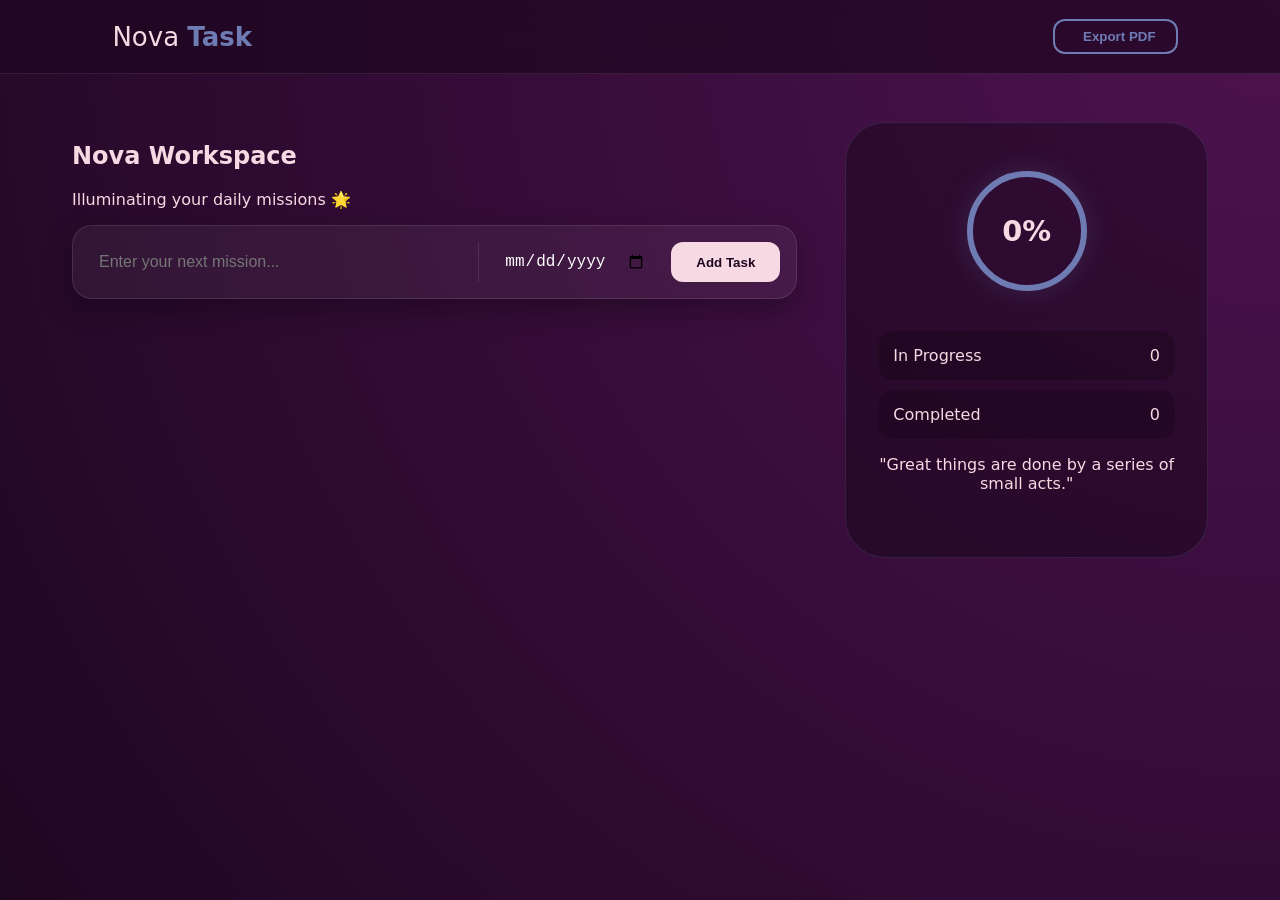
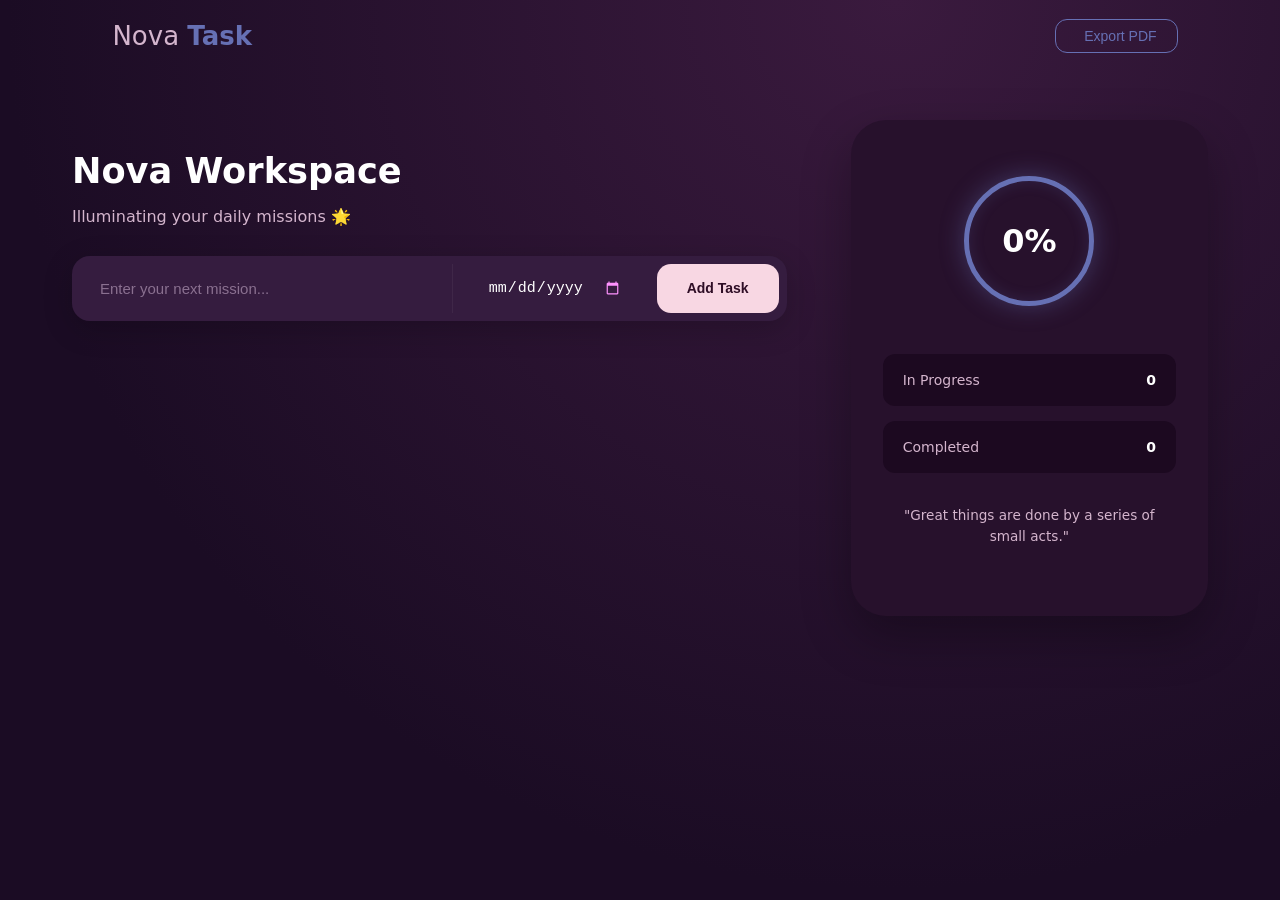

Refactor CSS variables and styles for improved design

--- a/todooo.css
+++ b/todooo.css
@@ -1,17 +1,23 @@
 :root {
-    --nova-pink: #F7D9E3;
-    --nova-blue: #6F7CB3;
-    --nova-purple: #813C85;
-    --nova-deep: #4D1250;
-    --nova-black: #1E0721;
+    --bg-dark: #1b0c24;         
+    --bg-light: #3a1a3e;        
+    --card-bg: #27112c;         
+    --input-card-bg: #351c3f;   
+    --btn-pink: #f8d7e3;        
+    --btn-text: #2f0e26;        
+    --text-white: #ffffff;      
+    --text-muted: #d4b5cd;      
+    --accent-blue: #6670b4;     
+    --box-bg: #1c0920;          
 }
 
 * { box-sizing: border-box; transition: all 0.3s ease; }
 
 body {
     margin: 0;
-    background: radial-gradient(circle at top right, var(--nova-deep), var(--nova-black));
-    color: var(--nova-pink);
+    background: radial-gradient(circle at 70% 0%, var(--bg-light) 0%, var(--bg-dark) 70%);
+    background-attachment: fixed;
+    color: var(--text-white);
     font-family: 'Segoe UI', system-ui, sans-serif;
     min-height: 100vh;
 }
@@ -20,107 +26,191 @@ body {
     display: flex;
     justify-content: space-between;
     padding: 1.2rem 8%;
-    background: rgba(30, 7, 33, 0.7);
-    backdrop-filter: blur(12px);
-    border-bottom: 1px solid rgba(247, 217, 227, 0.1);
+    background: transparent;
     position: sticky;
     top: 0;
     z-index: 100;
 }
 
-.logo { display: flex; align-items: center; gap: 10px; font-size: 26px; }
-.logo b { color: var(--nova-blue); font-weight: 800; }
-.logo-icon { color: var(--nova-pink); filter: drop-shadow(0 0 8px var(--nova-purple)); }
+.logo { display: flex; align-items: center; gap: 10px; font-size: 26px; color: var(--text-muted); }
+.logo b { color: var(--accent-blue); font-weight: 800; }
+.logo-icon { color: var(--text-muted); }
 
 .export-btn {
     background: transparent;
-    border: 2px solid var(--nova-blue);
-    color: var(--nova-blue);
+    border: 1px solid var(--accent-blue);
+    color: var(--accent-blue);
     padding: 8px 20px;
     border-radius: 12px;
     cursor: pointer;
-    font-weight: bold;
+    font-size: 14px;
     display: flex;
     align-items: center;
     gap: 8px;
 }
 
-.export-btn:hover { background: var(--nova-blue); color: white; }
+.export-btn:hover { background: rgba(102, 112, 180, 0.1); transform: translateY(-2px); }
 
 .layout {
     max-width: 1200px;
     margin: 3rem auto;
     display: grid;
     grid-template-columns: 1.6fr 0.8fr;
-    gap: 3rem;
+    gap: 4rem;
     padding: 0 2rem;
 }
 
+.hero h1 {
+    font-size: 2.2rem;
+    margin-bottom: 5px;
+    color: var(--text-white);
+}
+
+.hero p {
+    color: var(--text-muted);
+    font-size: 1rem;
+    margin-bottom: 30px;
+}
+
 .input-card {
-    background: rgba(255, 255, 255, 0.05);
-    padding: 1rem;
-    border-radius: 20px;
+    background: var(--input-card-bg);
+    padding: 0.5rem;
+    border-radius: 18px;
     display: flex;
     gap: 15px;
-    border: 1px solid rgba(255, 255, 255, 0.1);
-    box-shadow: 0 10px 30px rgba(0,0,0,0.3);
+    box-shadow: 0 8px 30px rgba(0,0,0,0.2);
 }
 
-input { background: transparent; border: none; color: white; outline: none; padding: 10px; font-size: 16px; }
-#taskInput { flex: 2; border-right: 1px solid rgba(255,255,255,0.1); }
+input { 
+    background: transparent; 
+    border: none; 
+    color: var(--text-white); 
+    outline: none; 
+    padding: 15px 20px; 
+    font-size: 15px; 
+}
+input::placeholder { color: #8a7090; }
+
+input[type="date"]::-webkit-calendar-picker-indicator { 
+    filter: invert(0.6) sepia(1) hue-rotate(250deg) saturate(3); 
+    cursor: pointer; 
+}
+
+#taskInput { flex: 2; border-right: 1px solid rgba(255,255,255,0.05); }
 
 #addBtn {
-    background: var(--nova-pink);
-    color: var(--nova-black);
+    background: var(--btn-pink);
+    color: var(--btn-text);
     border: none;
-    padding: 0 25px;
-    border-radius: 12px;
+    padding: 0 30px;
+    border-radius: 14px;
     cursor: pointer;
     font-weight: bold;
+    font-size: 14px;
 }
+#addBtn:hover { background: #fff; transform: scale(1.02); }
 
 .task-item {
-    background: rgba(255, 255, 255, 0.03);
-    padding: 1.5rem;
-    border-radius: 20px;
+    background: var(--card-bg);
+    padding: 1.2rem 1.5rem;
+    border-radius: 16px;
     display: flex;
     align-items: center;
     gap: 15px;
     margin-top: 1rem;
-    border-left: 5px solid var(--nova-purple);
+    border: 1px solid rgba(255,255,255,0.02);
+    animation: fadeIn 0.4s ease;
 }
 
+@keyframes fadeIn {
+    from { opacity: 0; transform: translateY(10px); }
+    to { opacity: 1; transform: translateY(0); }
+}
+
+.delete-icon {
+    cursor: pointer;
+    color: #ff5252;
+    width: 20px;
+    transition: 0.2s;
+    opacity: 0.7;
+}
+.delete-icon:hover { opacity: 1; transform: scale(1.1); }
+
 .stats-card {
-    background: rgba(0, 0, 0, 0.3);
-    padding: 3rem 2rem;
-    border-radius: 40px;
+    background: var(--card-bg);
+    padding: 3.5rem 2rem;
+    border-radius: 35px;
     text-align: center;
-    border: 1px solid rgba(111, 124, 179, 0.2);
+    box-shadow: 0 20px 50px rgba(0,0,0,0.3);
 }
 
 .progress-glow {
-    width: 120px;
-    height: 120px;
-    border: 6px solid var(--nova-blue);
+    width: 130px;
+    height: 130px;
+    border: 5px solid var(--accent-blue);
     border-radius: 50%;
     display: flex;
     align-items: center;
     justify-content: center;
-    margin: 0 auto 2.5rem;
-    font-size: 1.8rem;
-    font-weight: 900;
-    box-shadow: 0 0 30px rgba(111, 124, 179, 0.2);
+    margin: 0 auto 3rem;
+    font-size: 2rem;
+    font-weight: bold;
+    color: var(--text-white);
+    box-shadow: 0 0 25px rgba(102, 112, 180, 0.4), inset 0 0 15px rgba(102, 112, 180, 0.2);
 }
 
 .stat-box {
     display: flex;
     justify-content: space-between;
-    padding: 15px;
-    background: rgba(0,0,0,0.2);
-    border-radius: 15px;
-    margin-bottom: 10px;
+    padding: 18px 20px;
+    background: var(--box-bg);
+    border-radius: 12px;
+    margin-bottom: 15px;
+    font-size: 14px;
+    color: var(--text-muted);
 }
 
+.stat-box .val { color: var(--text-white); font-weight: bold; }
+
+.quote {
+    margin-top: 2rem;
+    font-size: 0.85rem;
+    color: var(--text-muted);
+    line-height: 1.5;
+    padding: 0 10px;
+}
+
+input[type="checkbox"] {
+    appearance: none;
+    background-color: transparent;
+    margin: 0;
+    font: inherit;
+    color: currentColor;
+    width: 22px;
+    height: 22px;
+    border: 2px solid var(--accent-blue);
+    border-radius: 6px;
+    display: grid;
+    place-content: center;
+    cursor: pointer;
+}
+
+input[type="checkbox"]::before {
+    content: "";
+    width: 12px;
+    height: 12px;
+    transform: scale(0);
+    transition: 120ms transform ease-in-out;
+    box-shadow: inset 1em 1em var(--accent-blue);
+    border-radius: 3px;
+    background-color: var(--accent-blue);
+}
+
+input[type="checkbox"]:checked::before { transform: scale(1); }
+
 @media (max-width: 768px) {
-    .layout { grid-template-columns: 1fr; }
+    .layout { grid-template-columns: 1fr; gap: 2rem; }
+    .input-card { flex-direction: column; padding: 1rem; }
+    #taskInput { border-right: none; border-bottom: 1px solid rgba(255,255,255,0.05); }
+    #addBtn { padding: 15px; margin-top: 10px; }
 }
